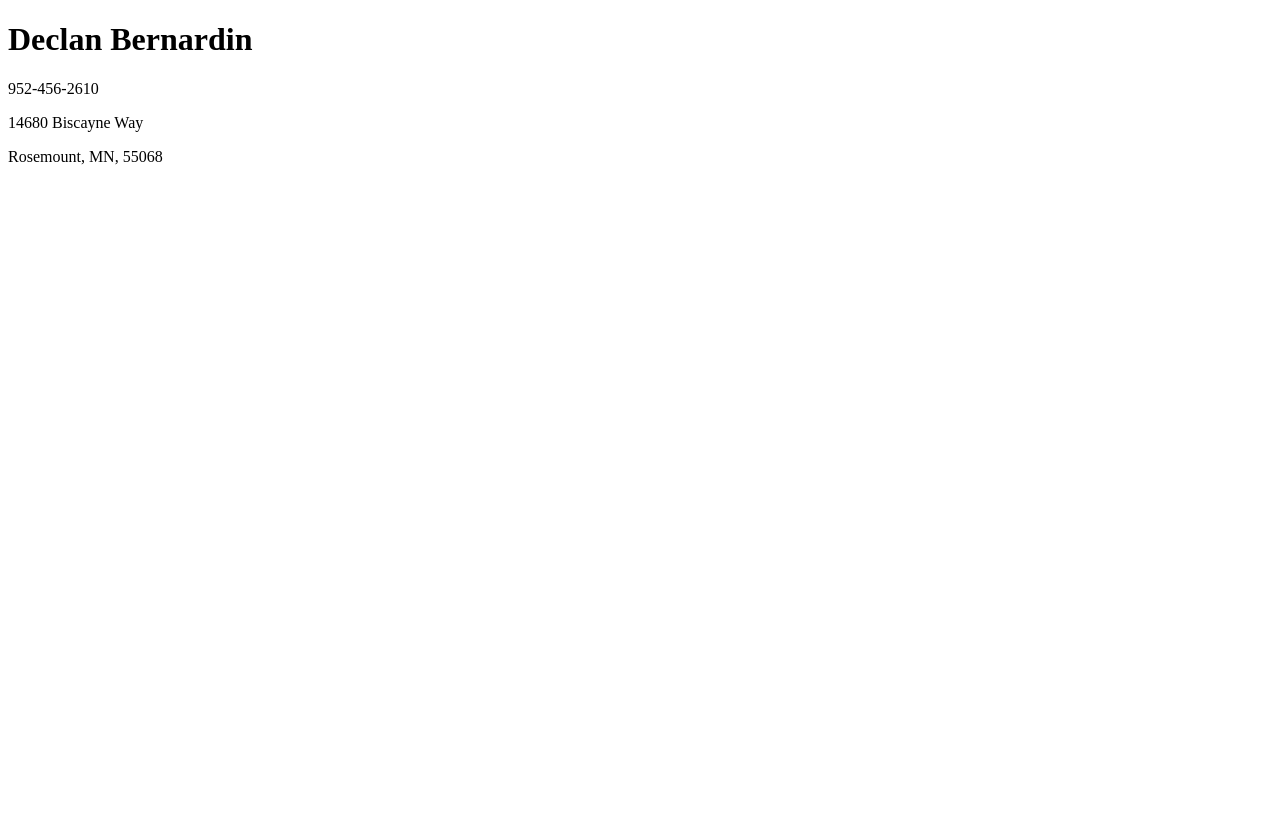
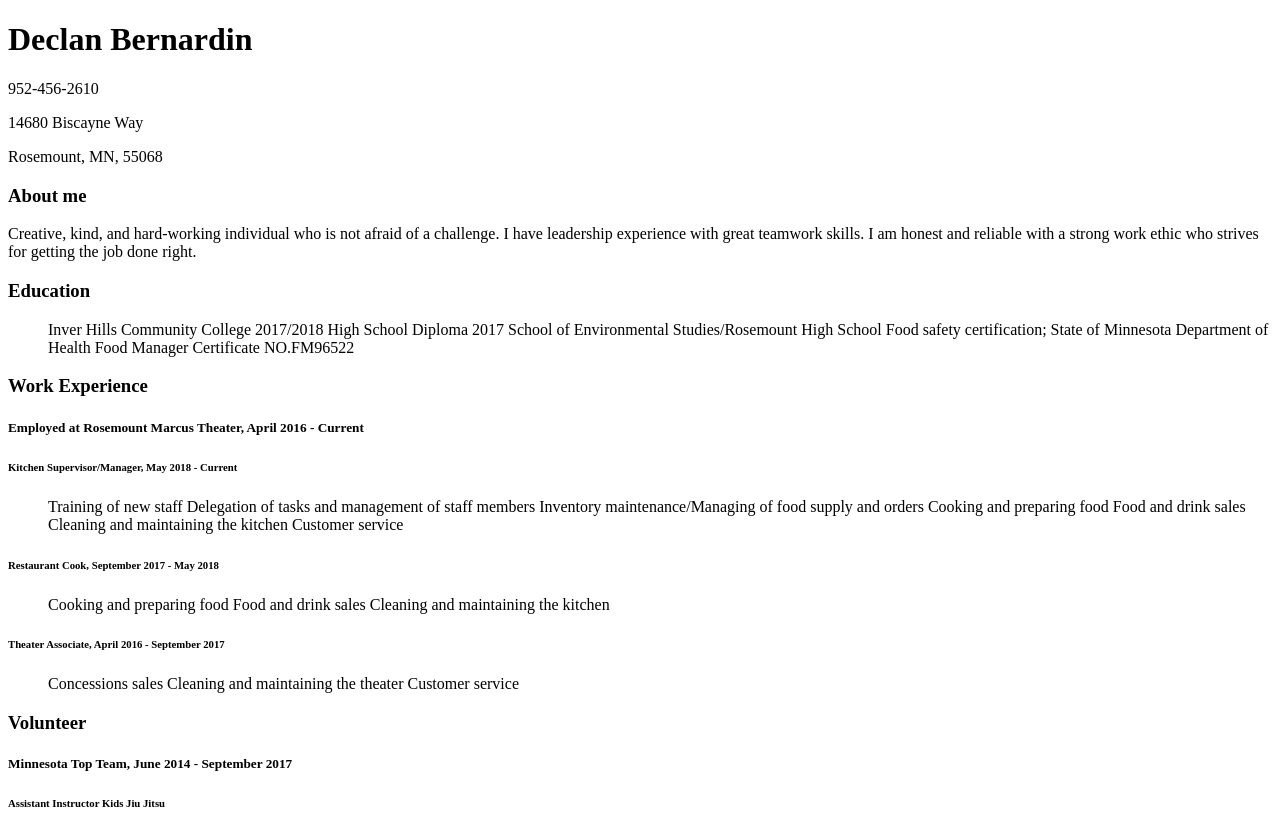
Before and after one commit to DeclanBernardin/DeclanBernardin, a plain HTML site: page index.html in a window 1280 px wide. Before the commit the page ends 800 px from the top, so only its background shows below. Drawn offline with Linux system fonts and the light colour scheme.

Commit message:
big changtessss

```diff
--- a/index.html
+++ b/index.html
@@ -8,5 +8,45 @@
   <p>952-456-2610</p>
   <p>14680 Biscayne Way</P>
   <p>Rosemount, MN, 55068</p>
+
+  <h3>About me</h3>
+<p>Creative, kind, and hard-working individual who is not afraid of a challenge.  I have leadership experience with great teamwork skills. I am honest and reliable with a strong work ethic who strives for getting the job done right.</p>
+
+  <h3>Education</h3>
+  <ul>
+    <il>Inver Hills Community College 2017/2018</il>
+    <il>High School Diploma 2017</il>
+      <il>School of Environmental Studies/Rosemount High School</il>
+    <il>Food safety certification; State of Minnesota Department of Health</il>
+      <il>Food Manager Certificate NO.FM96522</il>
+</ul>
+  <h3>Work Experience</h3>
+    <h5>Employed at Rosemount Marcus Theater, April 2016 - Current</h5>
+    <h6>Kitchen Supervisor/Manager, May 2018 - Current</h6>
+  <ul>
+Training of new staff
+Delegation of tasks and management of staff members
+Inventory maintenance/Managing of food supply and orders
+Cooking and preparing food
+Food and drink sales
+Cleaning and maintaining the kitchen
+Customer service
+  </ul>
+    <h6>Restaurant Cook, September 2017 - May 2018</h6>
+  <ul>
+Cooking and preparing food
+Food and drink sales
+Cleaning and maintaining the kitchen
+  </ul>
+    <h6>Theater Associate, April 2016 - September 2017</h6>
+  <ul>
+Concessions sales
+Cleaning and maintaining the theater
+Customer service
+  </ul>
+  <h3>Volunteer</h3>
+  <h5>Minnesota Top Team, June 2014 - September 2017</h5>
+  <h6>Assistant Instructor Kids Jiu Jitsu</h6>
+
 </body>
 </html>
```
